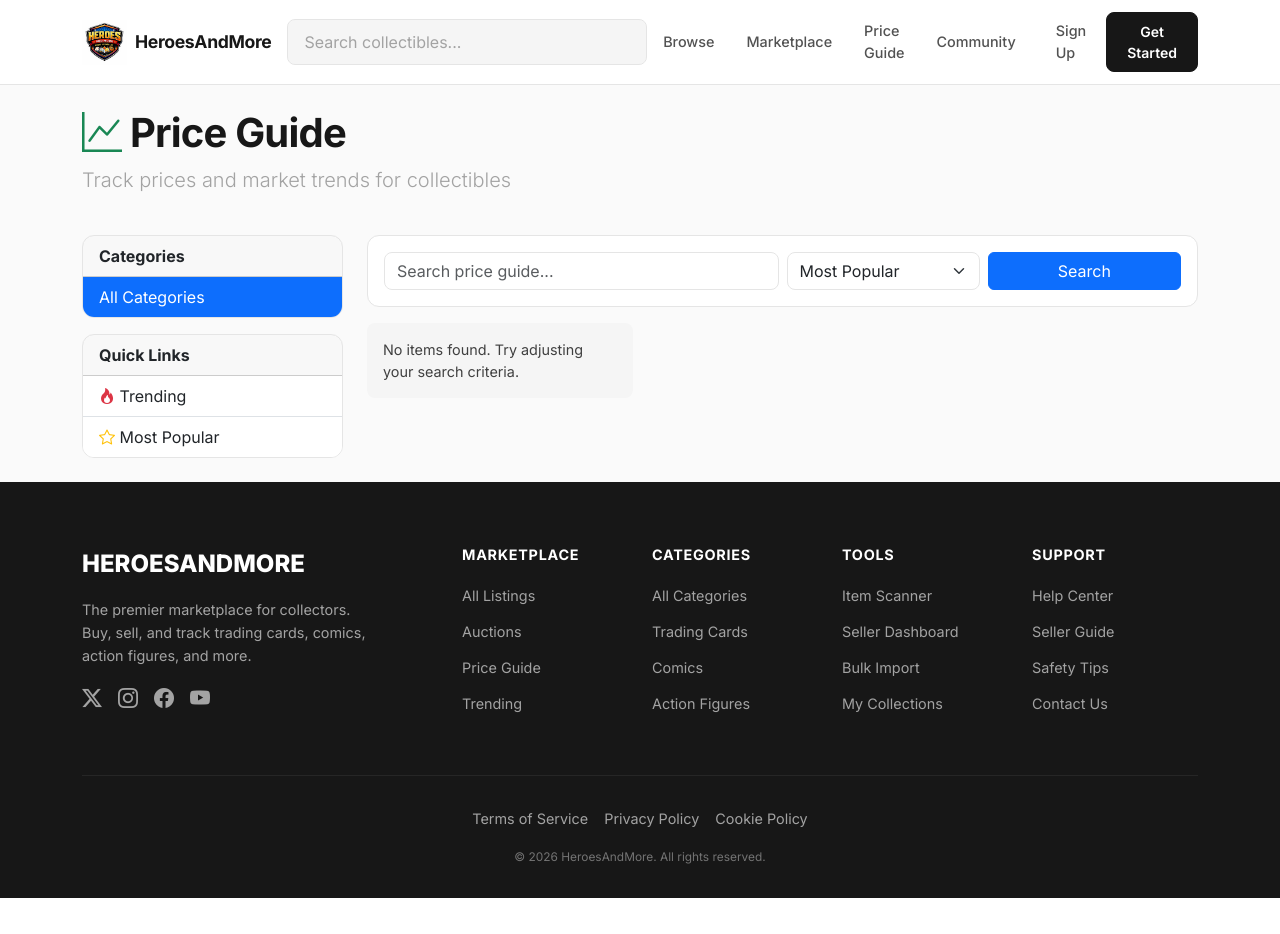
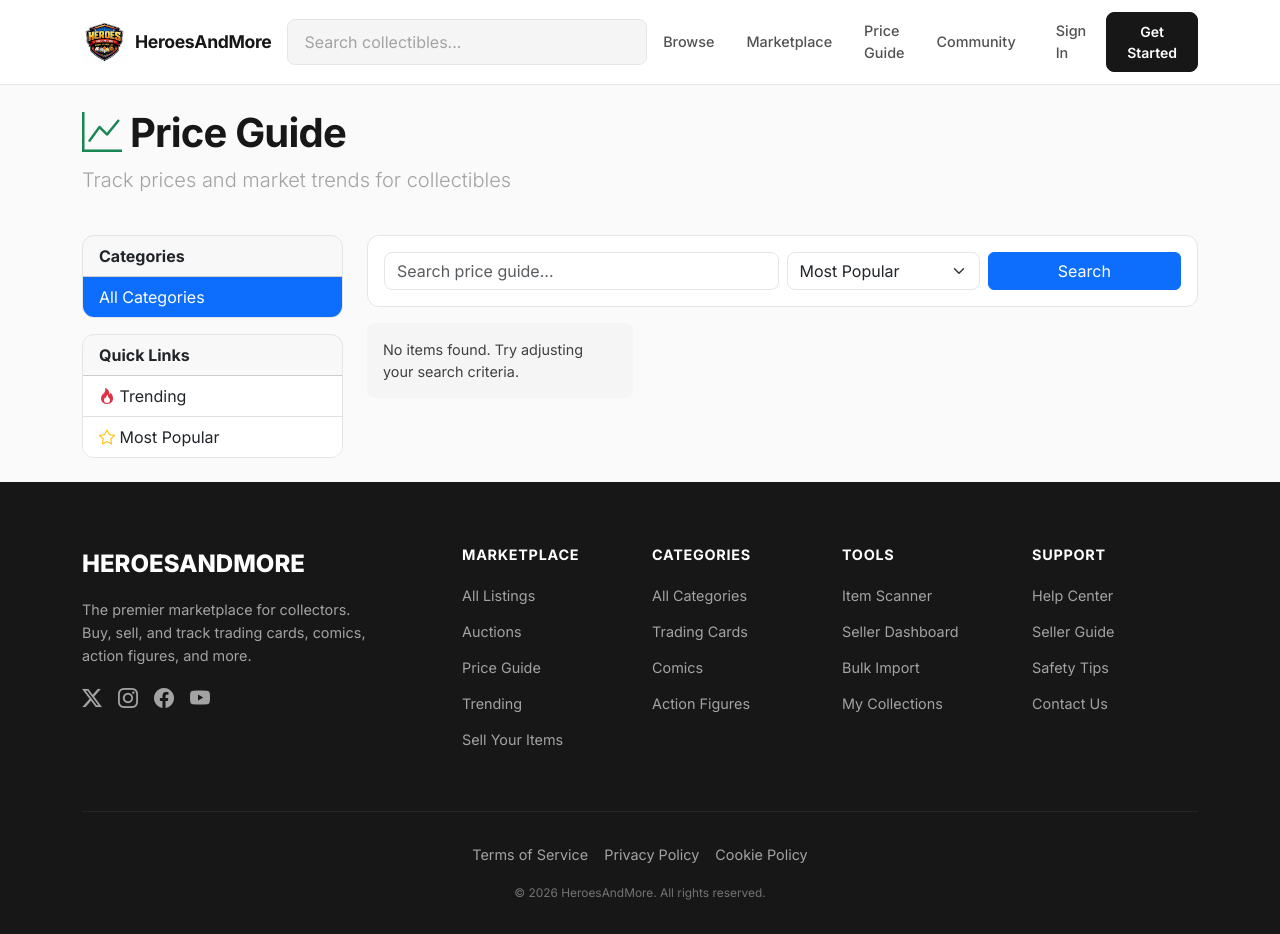
Before and after one commit to nadermx/heroesandmore, a Django app: page /price-guide/ in a window 1280 px wide. Before the commit the page ends 898 px from the top, so only its background shows below. Run offline with Django 5.2, Linux system fonts and the light colour scheme; data that the repository does not hold is empty; parts of the project's set-up code (start-up, migrations or seed data) failed here and were passed over; some libraries are stand-ins or nearby versions.

Commit message:
Fix header auth links and add sell link to footer
- Change "Sign Up" nav link to "Sign In" pointing to login page
- "Get Started" button remains as signup CTA
- Add "Sell Your Items" link to Marketplace footer column

Co-Authored-By: Claude Opus 4.6 <noreply@anthropic.com>

```diff
--- a/templates/base.html
+++ b/templates/base.html
@@ -886,7 +886,7 @@
                         </li>
                     {% else %}
                         <li class="nav-item ms-2">
-                            <a class="nav-link" href="{% url 'account_signup' %}">Sign Up</a>
+                            <a class="nav-link" href="{% url 'account_login' %}">Sign In</a>
                         </li>
                         <li class="nav-item ms-1">
                             <a class="btn btn-dark btn-sm" href="{% url 'account_signup' %}">Get Started</a>
@@ -935,6 +935,7 @@
                         <li><a href="{% url 'marketplace:listing_list' %}?type=auction">Auctions</a></li>
                         <li><a href="{% url 'pricing:price_guide_list' %}">Price Guide</a></li>
                         <li><a href="{% url 'pricing:trending' %}">Trending</a></li>
+                        <li><a href="{% url 'sell' %}">Sell Your Items</a></li>
                     </ul>
                 </div>
                 <div class="col-6 col-md-3 col-lg-2 mb-4 mb-lg-0">
```
